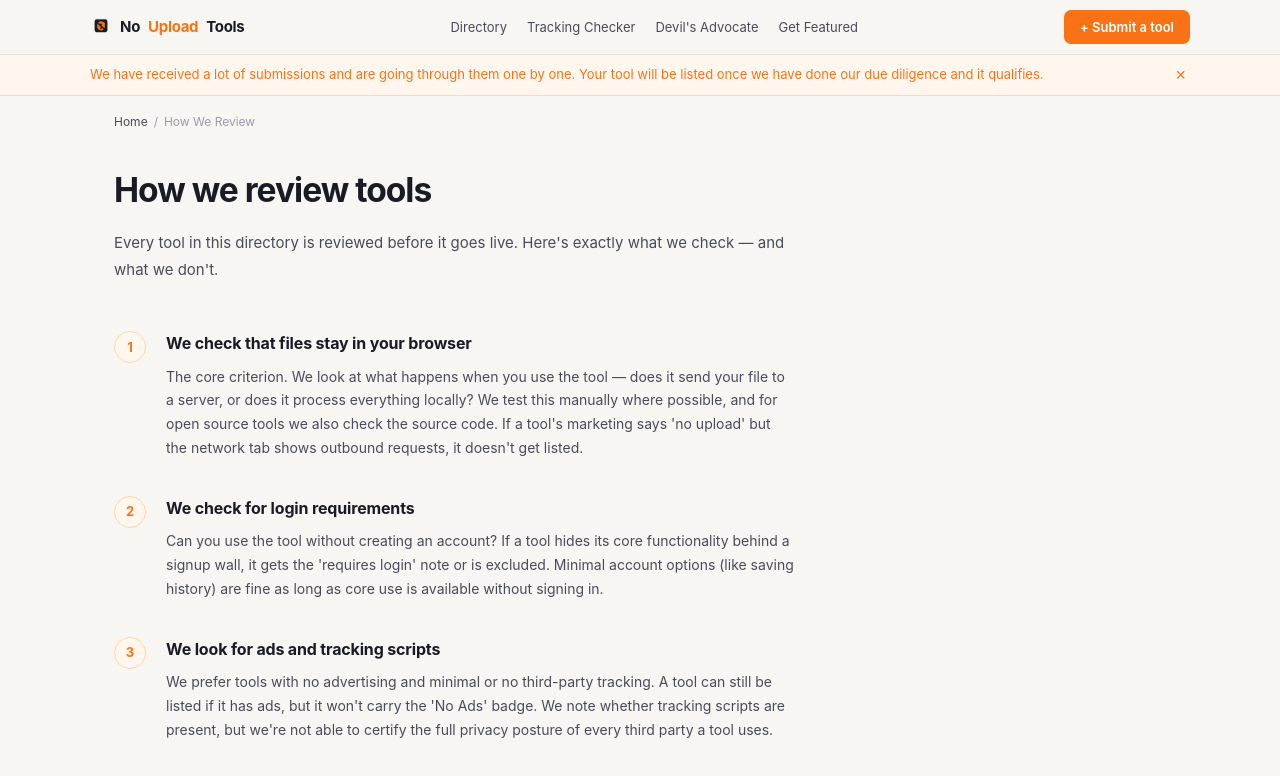
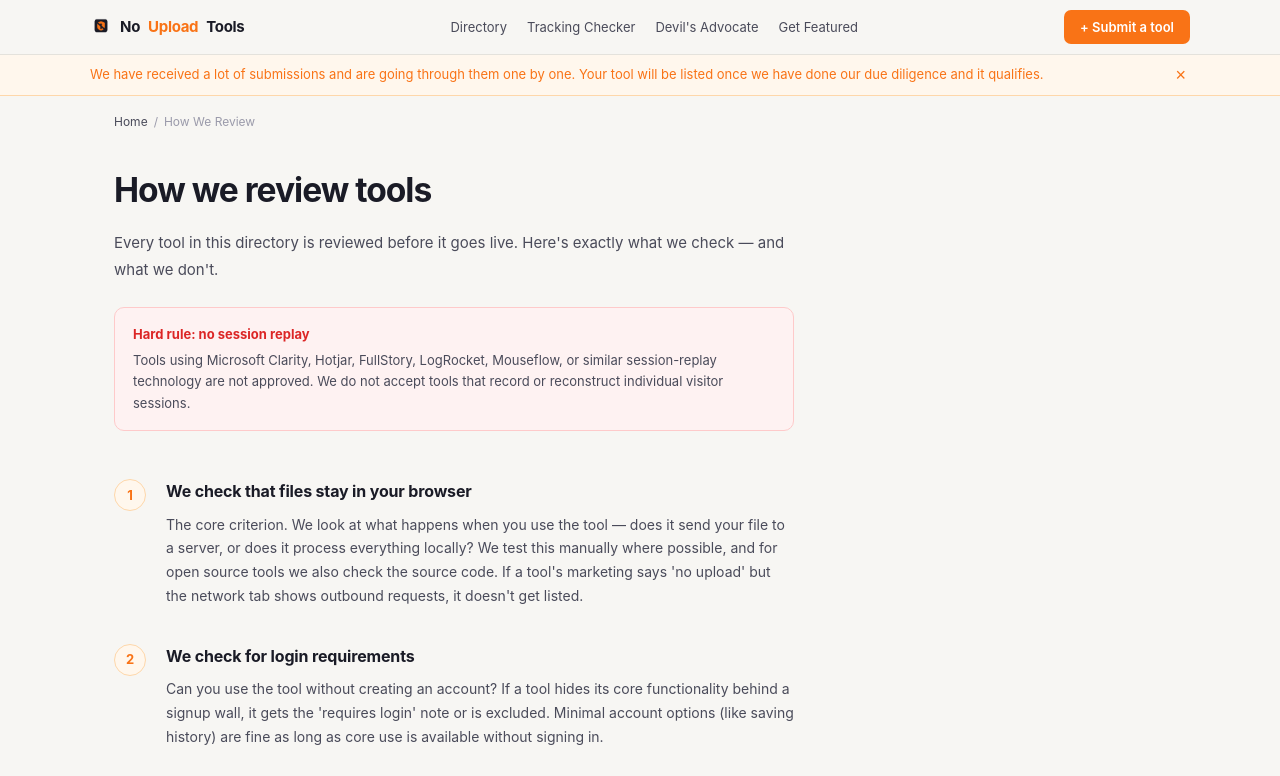
Before and after one commit to digitalwareshub/nouploadtools-new, a Next.js app: page /how-we-review in a window 1280 px wide. Shown: the top 776 px of the page. Built offline with nearby package versions, Linux system fonts and the light colour scheme.

Commit message:
policy: document session replay rejection

```diff
--- a/app/how-we-review/page.tsx
+++ b/app/how-we-review/page.tsx
@@ -27,8 +27,8 @@ const STEPS = [
     body: "Can you use the tool without creating an account? If a tool hides its core functionality behind a signup wall, it gets the 'requires login' note or is excluded. Minimal account options (like saving history) are fine as long as core use is available without signing in.",
   },
   {
-    heading: 'We look for ads and tracking scripts',
-    body: "We prefer tools with no advertising and minimal or no third-party tracking. A tool can still be listed if it has ads, but it won't carry the 'No Ads' badge. We note whether tracking scripts are present, but we're not able to certify the full privacy posture of every third party a tool uses.",
+    heading: 'We reject session replay and review tracking',
+    body: "We check for advertising, analytics, tracking, and session-replay scripts. Basic privacy-respecting analytics may be acceptable, but session replay is not. If a tool uses Microsoft Clarity, Hotjar, FullStory, LogRocket, Mouseflow, or a similar service to record or reconstruct individual visitor sessions, we do not approve it.",
   },
   {
     heading: 'Open source is preferred, not required',
@@ -58,10 +58,29 @@ export default function HowWeReviewPage() {
             How we review tools
           </h1>
 
-          <p style={{ fontSize: 15, color: 'var(--text-2)', lineHeight: 1.75, marginBottom: 48 }}>
+          <p style={{ fontSize: 15, color: 'var(--text-2)', lineHeight: 1.75, marginBottom: 24 }}>
             Every tool in this directory is reviewed before it goes live. Here&apos;s exactly what
             we check — and what we don&apos;t.
           </p>
+
+          <div
+            style={{
+              border: '1px solid var(--red-br)',
+              background: 'var(--red-bg)',
+              borderRadius: 10,
+              padding: '16px 18px',
+              marginBottom: 48,
+            }}
+          >
+            <p style={{ fontSize: 13, fontWeight: 700, color: 'var(--red)', marginBottom: 5 }}>
+              Hard rule: no session replay
+            </p>
+            <p style={{ fontSize: 13, color: 'var(--text-2)', lineHeight: 1.65, margin: 0 }}>
+              Tools using Microsoft Clarity, Hotjar, FullStory, LogRocket, Mouseflow, or similar
+              session-replay technology are not approved. We do not accept tools that record or
+              reconstruct individual visitor sessions.
+            </p>
+          </div>
 
           <div style={{ display: 'flex', flexDirection: 'column', gap: 36 }}>
             {STEPS.map((step, i) => (
```
